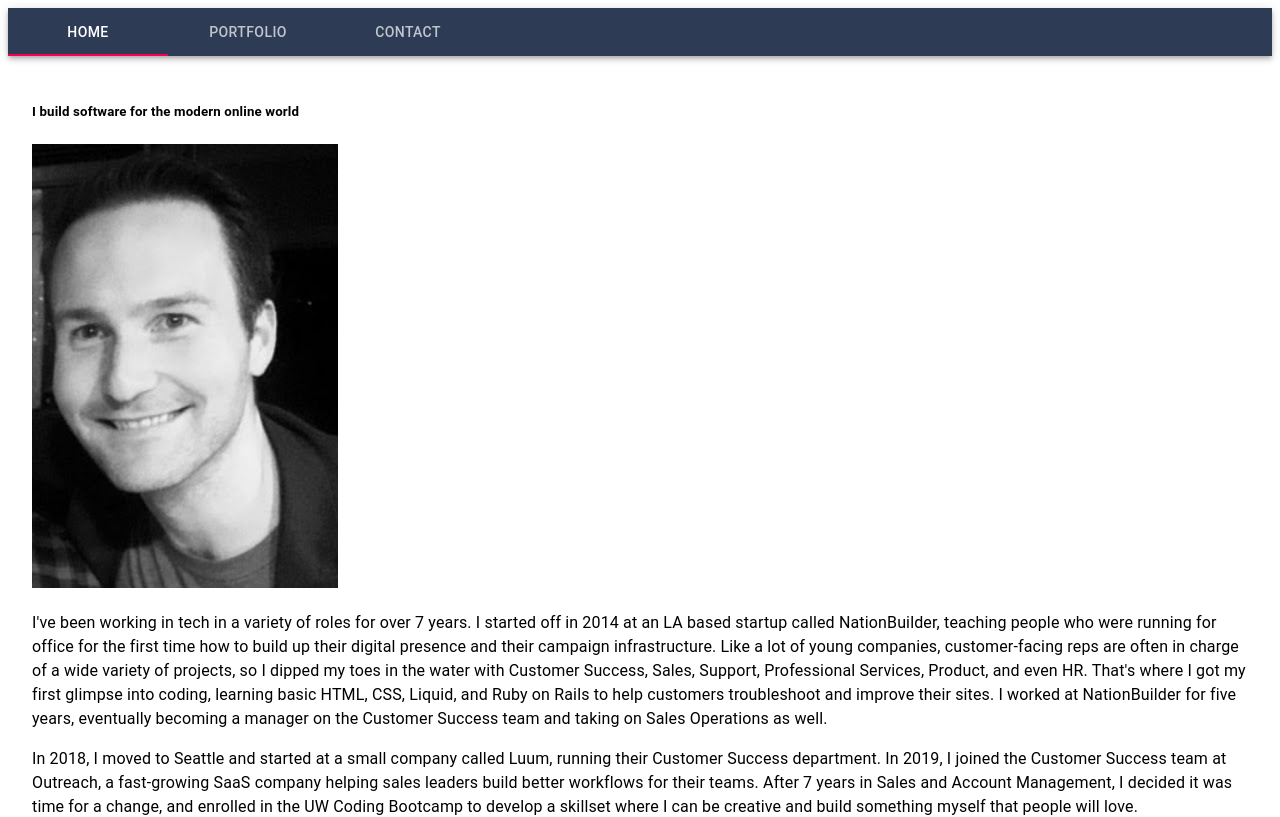
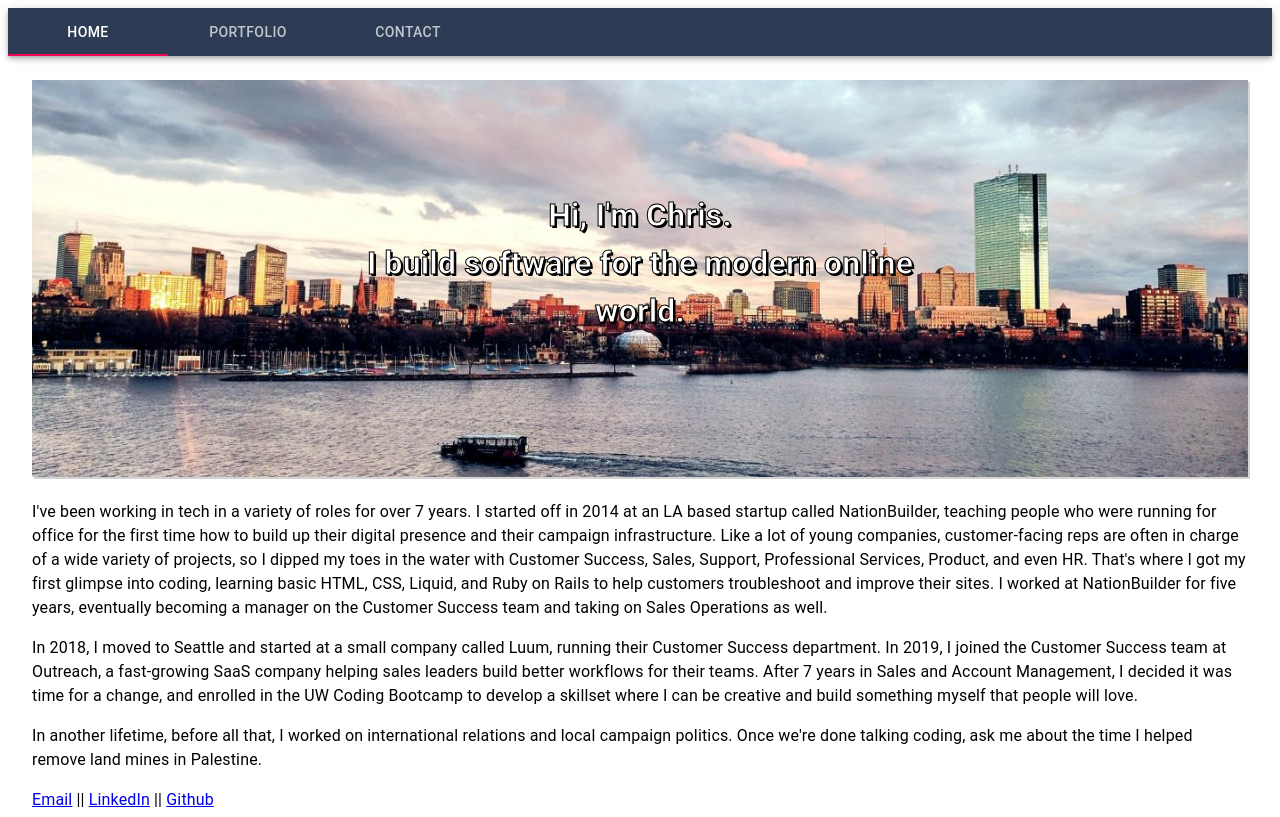
Before and after one commit to asmarcd/portfolio-21, a React (Create React App) app: page / in a window 1280 px wide. Shown: the top 817 px of the page. Built offline with nearby package versions, Linux system fonts and the light colour scheme.

Commit message:
header image on intro page

```diff
--- a/src/components/Contact/Contact.js
+++ b/src/components/Contact/Contact.js
@@ -1,8 +1,10 @@
 import React from 'react';
+import MyFace from './MyFace.jpg';
 
 const Contact = () => {
     return (
         <div>
+            <img className='headshot' src={MyFace} alt='Chris Asmar Headshot' />
             <h1>Email: <a href="mailto:asmarcd@gmail.com">asmarcd@gmail.com</a></h1>
             <h1>Github: <a href="https://github.com/asmarcd">github.com/asmarcd</a></h1>
             <h1>LinkedIn: <a href="https://www.linkedin.com/in/chrisasmar/">linkedin.com/chrisasmar</a></h1>
--- /dev/null
+++ b/src/components/Intro/Intro.css
@@ -0,0 +1,25 @@
+header {
+    position: relative;
+    text-align: center;
+    color: white;
+}
+
+.headImage {
+    width: 100%;
+    box-shadow: 2px 2px lightgray;
+}
+
+.headText {
+    position: absolute;
+    top: 40%;
+    left: 50%;
+    transform: translate(-50%, -50%);
+    -webkit-text-stroke: 1px black;
+    text-shadow: 2px 2px black;
+}
+
+@media only screen and (max-width:625px) {
+    .headText {
+        font-size: x-large;
+    }
+}
--- a/src/components/Intro/Intro.js
+++ b/src/components/Intro/Intro.js
@@ -1,13 +1,16 @@
 import React from 'react';
-import MyFace from './MyFace.jpg';
+import Boston from './Boston.jpg';
+import './Intro.css'
 
 const Intro = () => {
 
 
     return (
         <div>
-            <h5>I build software for the modern online world</h5>
-            <img className='headshot' src={MyFace} alt='Chris Asmar Headshot' />
+            <header>
+                <img className='headImage' src={Boston} alt='Boston Skyline. Credit IDP' />
+                <h1 className='headText'>Hi, I'm Chris. <br/> I build software for the modern online world.</h1>
+            </header>
             <p>
                 I've been working in tech in a variety of roles for over 7 years. I started off in 2014 at an LA based startup called NationBuilder, teaching people who were running for office for the first time how to build up their digital presence and their campaign infrastructure. Like a lot of young companies, customer-facing reps are often in charge of a wide variety of projects, so I dipped my toes in the water with Customer Success, Sales, Support, Professional Services, Product, and even HR. That's where I got my first glimpse into coding, learning basic HTML, CSS, Liquid, and Ruby on Rails to help customers troubleshoot and improve their sites. I worked at NationBuilder for five years, eventually becoming a manager on the Customer Success team and taking on Sales Operations as well.
             </p>
--- a/src/components/Portfolio/Portfolio.js
+++ b/src/components/Portfolio/Portfolio.js
@@ -1,10 +1,14 @@
 import React from 'react';
+import Project from '../Project/Project'
 
 const Portfolio = () => {
 
 
     return (
-        <div>Portfolio placeholder</div>
+        <div>
+            <h1>Header</h1>
+            <Project />
+        </div>
     )
 }
 
--- a/src/components/Project/Project.js
+++ b/src/components/Project/Project.js
@@ -2,9 +2,13 @@ import React from 'react';
 
 const Project = () => {
 
-
     return (
-        <div>Project placeholder</div>
+        <div>
+            <h2>Title</h2>
+            <p>Github</p>
+            <p>Live Link</p>
+            <p>Description</p>
+        </div>
     )
 }
 
```
Also changed, not shown: src/components/Contact/MyFace.jpg (renamed from src/components/Intro/MyFace.jpg), src/components/Intro/Boston.jpg (added).
